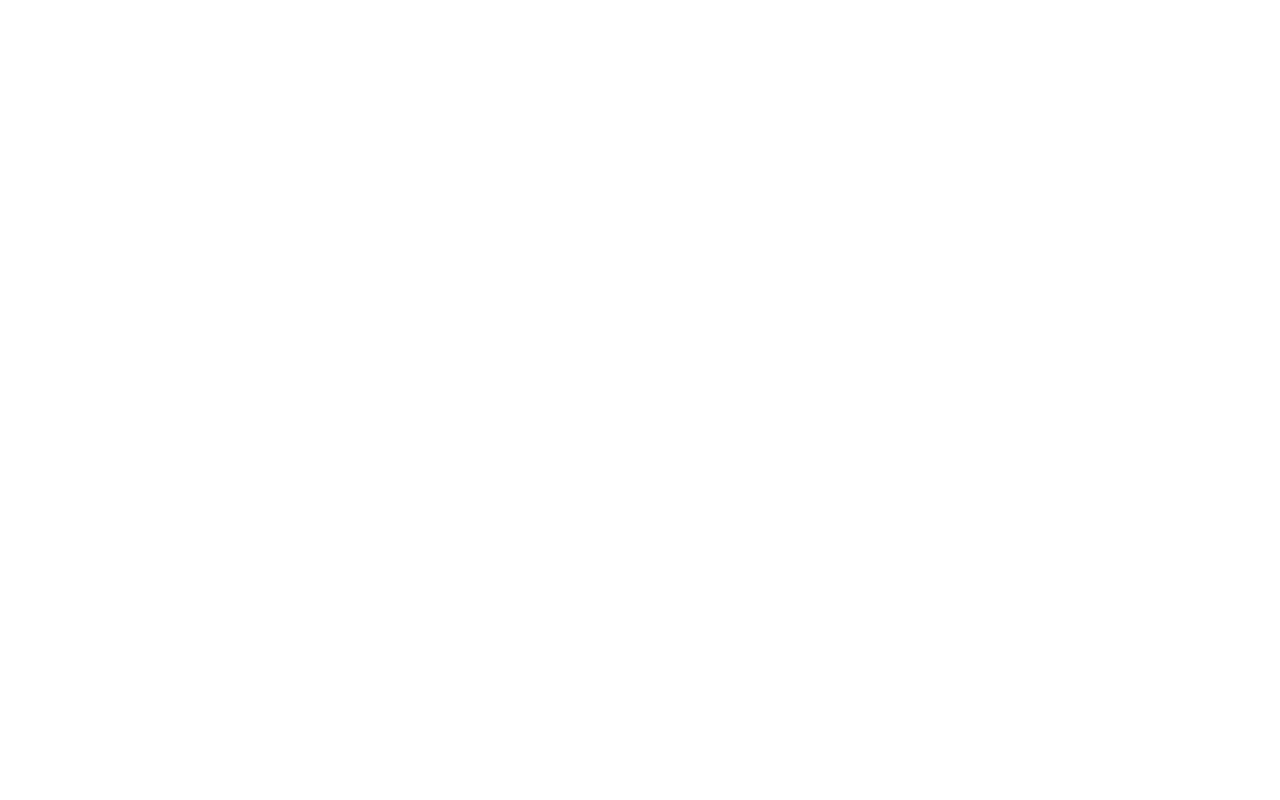
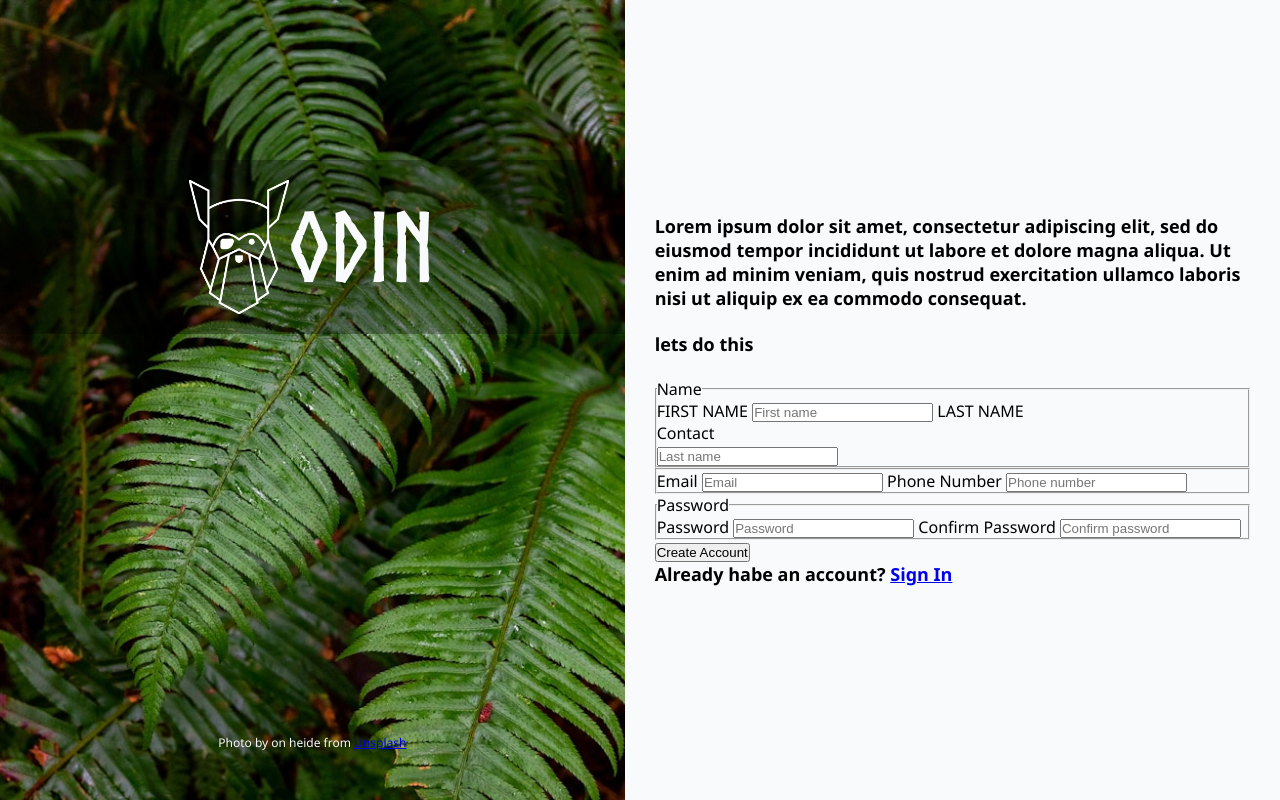
Before and after one commit to akshay-v-t/odin-signup-form, a plain HTML site: page index.html in a window 1280 px wide. Drawn offline with Linux system fonts and the light colour scheme.

Commit message:
add basic html and css

```diff
--- a/index.html
+++ b/index.html
@@ -3,9 +3,67 @@
 <head>
     <meta charset="UTF-8">
     <meta name="viewport" content="width=device-width, initial-scale=1.0">
-    <title>Document</title>
+    <title>Odin Sign Up form</title>
+    <link rel="stylesheet" href="style.css">
 </head>
 <body>
+    <main>
+        <div class="sidebar">
+
+            <div class="strip">
+                <img src="assets/odin-lined.png" alt="odin-logo">
+                <h1>Odin</h1>
+
+
+            </div>
+
+            <div class="credit">
+                <p>Photo by on heide from <a href="https://unsplash.com/@onheide?utm_source=unsplash&utm_medium=referral&utm_content=creditCopyText">Unsplash</a></p>
+            </div>
+
+        </div>
+        <div class="form-area">
+
+
+            <p>Lorem ipsum dolor sit amet, consectetur adipiscing elit, sed do eiusmod tempor incididunt ut labore et dolore magna aliqua. Ut enim ad minim veniam, quis nostrud exercitation ullamco laboris nisi ut aliquip ex ea commodo consequat.</p>
+        </br>
+            <p>lets do this</p>
+    </br>
+          <form action="https://httpbin.org/post" method="post">
+
+            <fieldset>
+                <legend>Name</legend>
+            <label for="first-name">FIRST NAME</label>
+            <input type="text" id="first-name" placeholder="First name" name="first-name">
+            <label for="last-name">LAST NAME</label>
+
+           <legend>Contact</legend>
+            <input type="text" id="Last-name" placeholder="Last name" name="last-name">
+        </fieldset>
+        <fieldset>
+            <label for="email">Email </label>
+            <input type="email" id="email" placeholder="Email" name="email">
+            <label for="number">Phone Number</label>
+            <input type="number" id="number" placeholder="Phone number" name="number">
+        </fieldset>
+        <fieldset>
+            <legend>Password</legend>
+
+            <label for="password" >Password</label>
+            <input type="password" id="password" placeholder="Password" name="password" min="8">
+            <label for="confirm-password">Confirm Password</label>
+            <input type="password" id="confirm-password" placeholder="Confirm password" name="confirm-password">
+        </fieldset>
+
+
+         <button type="submit">Create Account</button>
+
+        </form>
+
+        <p>Already habe an account?  <a href="#">Sign In</a></p>
+
+        </div>
+    </main>
 
 </body>
 </html>
--- /dev/null
+++ b/style.css
@@ -0,0 +1,75 @@
+@font-face {
+    font-family: Norse-bold;
+    src: url(/assets/Norse-Bold.otf);
+}
+
+* , ::before, ::after{
+    margin: 0;
+    padding: 0;
+    box-sizing: border-box;
+}
+
+body{
+    font-family:'Segoe UI', Tahoma, Geneva, Verdana, sans-serif;
+    background-color: #f9fafc;
+}
+
+main {
+    display: flex;
+}
+
+.sidebar{
+    background: url("assets/bg.jpg");
+    background-size: cover;
+    width: 300px;
+
+    width: 100%;
+    min-height: 100vh;
+    color: #f9fafc;
+    display: flex;
+    flex-direction: column;
+    justify-content:end
+}
+
+.form-area{
+    display: flex;
+    flex-direction: column;
+    padding: 30px;
+    width: 100%;
+
+    justify-content: center;
+    min-height: 100vh;
+}
+
+
+.form-area p{
+    font-size: 18px;
+    font-weight: 600;
+}
+
+.strip{
+    background-color: rgba(0, 0, 0, 0.3);
+    display: flex;
+    align-items: center;
+    padding: 20px;
+    font-family: 'Norse-bold';
+    font-size: 48px;
+    justify-content: center;
+    margin-top: 20vh;
+}
+
+.strip img{
+    width: 100px;
+
+}
+
+.credit{
+    flex: 1;
+
+    font-size: 12px;
+
+   text-align: center;
+   margin-top: 50vh;
+
+
+}
```
Also changed, not shown: assets/Norse-Bold.otf (added), assets/bg.jpg (added), assets/odin-lined.png (added).
